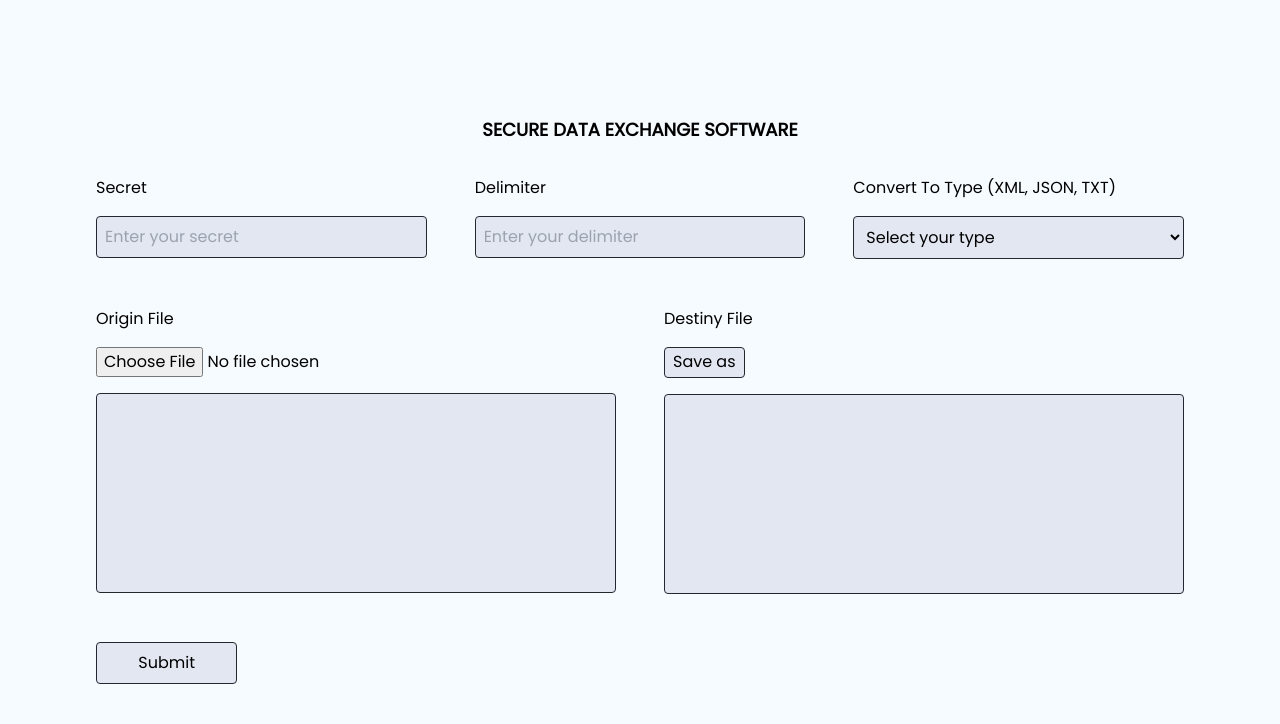
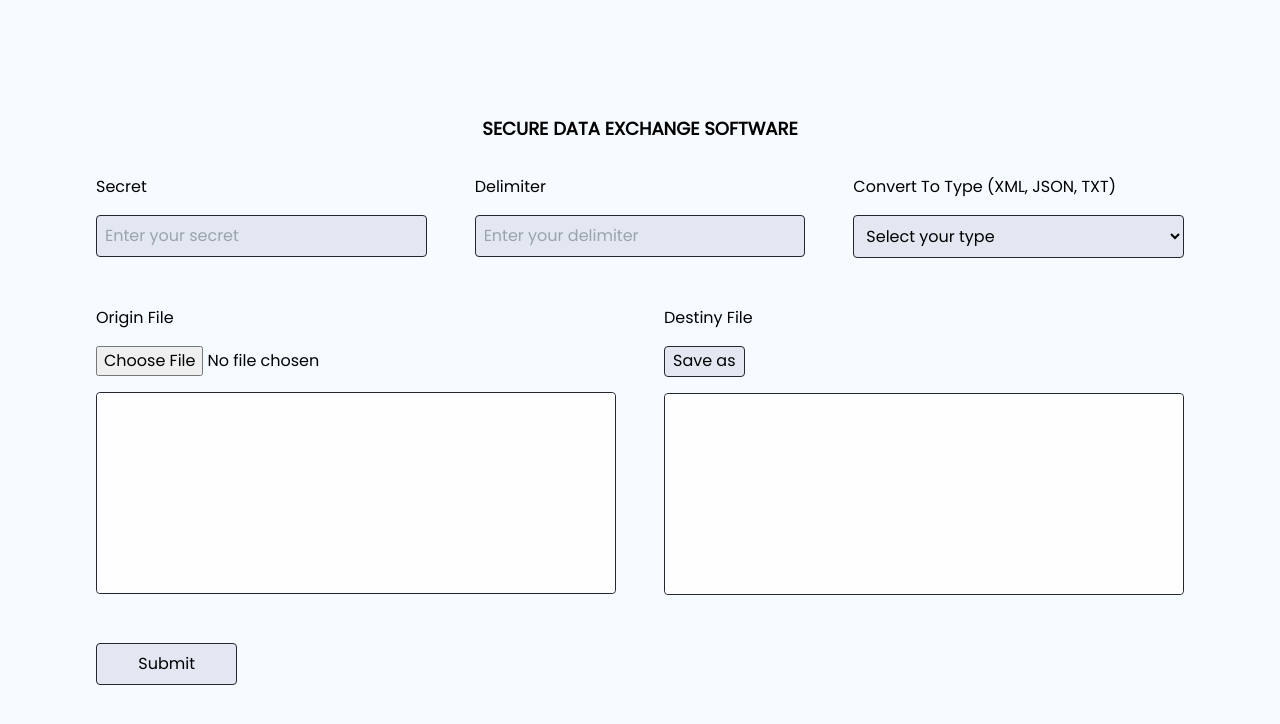
Before and after one commit to Batarse1/ari-fe, a Next.js app: page / in a window 1280 px wide. Shown: the top 724 px of the page. Built offline with nearby package versions, Linux system fonts and the light colour scheme.

Commit message:
✨ Add react-syntax-highlighter

```diff
--- a/package.json
+++ b/package.json
@@ -20,7 +20,11 @@
     "react": "18.2.0",
     "react-dom": "18.2.0",
     "react-hook-form": "^7.44.3",
+    "react-syntax-highlighter": "^15.5.0",
     "tailwindcss": "3.3.2",
     "typescript": "5.1.3"
+  },
+  "devDependencies": {
+    "@types/react-syntax-highlighter": "^15.5.7"
   }
 }
--- a/src/components/ChooseFile/ChooseFile.tsx
+++ b/src/components/ChooseFile/ChooseFile.tsx
@@ -1,3 +1,7 @@
+import { useState } from "react";
+import SyntaxHighlighter from "react-syntax-highlighter";
+import a11yLight from "react-syntax-highlighter/dist/esm/styles/hljs/a11y-light";
+
 import ChooseFileProps from "@/types/ChooseFileProps";
 
 const ChooseFile: React.FC<ChooseFileProps> = ({
@@ -12,10 +16,25 @@ const ChooseFile: React.FC<ChooseFileProps> = ({
   validate,
   classes,
 }) => {
+  const [type, setType] = useState<
+    "text/plain" | "application/json" | "application/xml" | "text/xml"
+  >("text/plain");
+
   const handleOnChangeOrigin = (e: React.ChangeEvent<HTMLInputElement>) => {
     if (!e.target.files) return;
 
     const file = e.target.files[0];
+
+    if (
+      file.type === "text/plain" ||
+      file.type === "application/json" ||
+      file.type === "application/xml" ||
+      file.type === "text/xml"
+    ) {
+      setType(file.type);
+    } else {
+      setType("text/plain");
+    }
 
     const reader = new FileReader();
 
@@ -25,6 +44,13 @@ const ChooseFile: React.FC<ChooseFileProps> = ({
     };
 
     reader.readAsText(file);
+  };
+
+  const language = {
+    "text/plain": "plaintext",
+    "application/json": "json",
+    "application/xml": "xml",
+    "text/xml": "xml",
   };
 
   return (
@@ -44,8 +70,18 @@ const ChooseFile: React.FC<ChooseFileProps> = ({
         })}
         onChange={handleOnChangeOrigin}
       />
-      <div className="bg-ari-gray p-2 rounded border border-solid border-ari-black w-full min-h-[200px] whitespace-normal break-words">
-        {text}
+      <div className="border border-solid border-ari-black rounded">
+        <SyntaxHighlighter
+          language={language[type]}
+          style={a11yLight}
+          customStyle={{
+            borderRadius: "0.25rem",
+            minHeight: "200px",
+          }}
+          showLineNumbers
+        >
+          {text}
+        </SyntaxHighlighter>
       </div>
       {error && error.type === "required" && (
         <span role="alert" className="pt-1 text-red-500">
--- a/src/components/Form/Form.tsx
+++ b/src/components/Form/Form.tsx
@@ -1,11 +1,15 @@
 "use client";
 
 import { useState } from "react";
-import { useForm, SubmitHandler, set } from "react-hook-form";
+import { useForm, SubmitHandler } from "react-hook-form";
+import SyntaxHighlighter from "react-syntax-highlighter";
+import a11yLight from "react-syntax-highlighter/dist/esm/styles/hljs/a11y-light";
 
 import ChooseFile from "@/components/ChooseFile";
 import Input from "@/components/Input";
 import Select from "@/components/Select/Select";
+
+import language from "@/utils/language";
 
 import {
   secret_validation,
@@ -32,7 +36,9 @@ const Form = () => {
   const [originText, setOriginText] = useState<string>("");
   const [destinyFile, setDestinyFile] = useState<Blob>();
   const [destinyText, setDestinyText] = useState<string>("");
-  const [destinyType, setDestinyType] = useState<TypeEnum>();
+  const [destinyType, setDestinyType] = useState<
+    "text/plain" | "application/json" | "application/xml" | "text/xml"
+  >("text/plain");
   const [destinyName, setDestinyName] = useState<string>("destiny");
   const [error, setError] = useState<string>("");
 
@@ -59,16 +65,16 @@ const Form = () => {
 
     if (fromType === "text/plain" && toType === TypeEnum.JSON) {
       url += "/txt-to-json";
-      setDestinyType(TypeEnum.JSON);
+      setDestinyType("application/json");
     } else if (fromType === "text/plain" && toType === TypeEnum.XML) {
       url += "/txt-to-xml";
-      setDestinyType(TypeEnum.XML);
+      setDestinyType("text/xml");
     } else if (fromType === "text/xml" && toType === TypeEnum.TXT) {
       url += "/xml-to-txt";
-      setDestinyType(TypeEnum.TXT);
+      setDestinyType("text/plain");
     } else if (fromType === "application/json" && toType === TypeEnum.TXT) {
       url += "/json-to-txt";
-      setDestinyType(TypeEnum.TXT);
+      setDestinyType("text/plain");
     } else {
       setError(
         `You can't convert file type ${fromType} to file type ${toType}`
@@ -112,9 +118,10 @@ const Form = () => {
     link.href = window.URL.createObjectURL(destinyFile);
     link.download = destinyName;
 
-    if (destinyType === TypeEnum.JSON) link.download += ".json";
-    else if (destinyType === TypeEnum.XML) link.download += ".xml";
-    else if (destinyType === TypeEnum.TXT) link.download += ".txt";
+    if (destinyType === "application/json") link.download += ".json";
+    else if (destinyType === "application/xml" || destinyType === "text/xml")
+      link.download += ".xml";
+    else if (destinyType === "text/plain") link.download += ".txt";
 
     link.click();
 
@@ -184,8 +191,18 @@ const Form = () => {
         >
           Save as
         </button>
-        <div className="bg-ari-gray p-2 rounded border border-solid border-ari-black w-full min-h-[200px] whitespace-normal break-words">
-          {destinyText}
+        <div className="border border-solid border-ari-black rounded">
+          <SyntaxHighlighter
+            language={language[destinyType]}
+            style={a11yLight}
+            customStyle={{
+              borderRadius: "0.25rem",
+              minHeight: "200px",
+            }}
+            showLineNumbers
+          >
+            {destinyText}
+          </SyntaxHighlighter>
         </div>
       </div>
       {error && (
--- /dev/null
+++ b/src/utils/language.ts
@@ -0,0 +1,8 @@
+const language = {
+  "text/plain": "plaintext",
+  "application/json": "json",
+  "application/xml": "xml",
+  "text/xml": "xml",
+};
+
+export default language;
```
Also changed, not shown: 1 other file (tests, documents, lock files or other folders).
